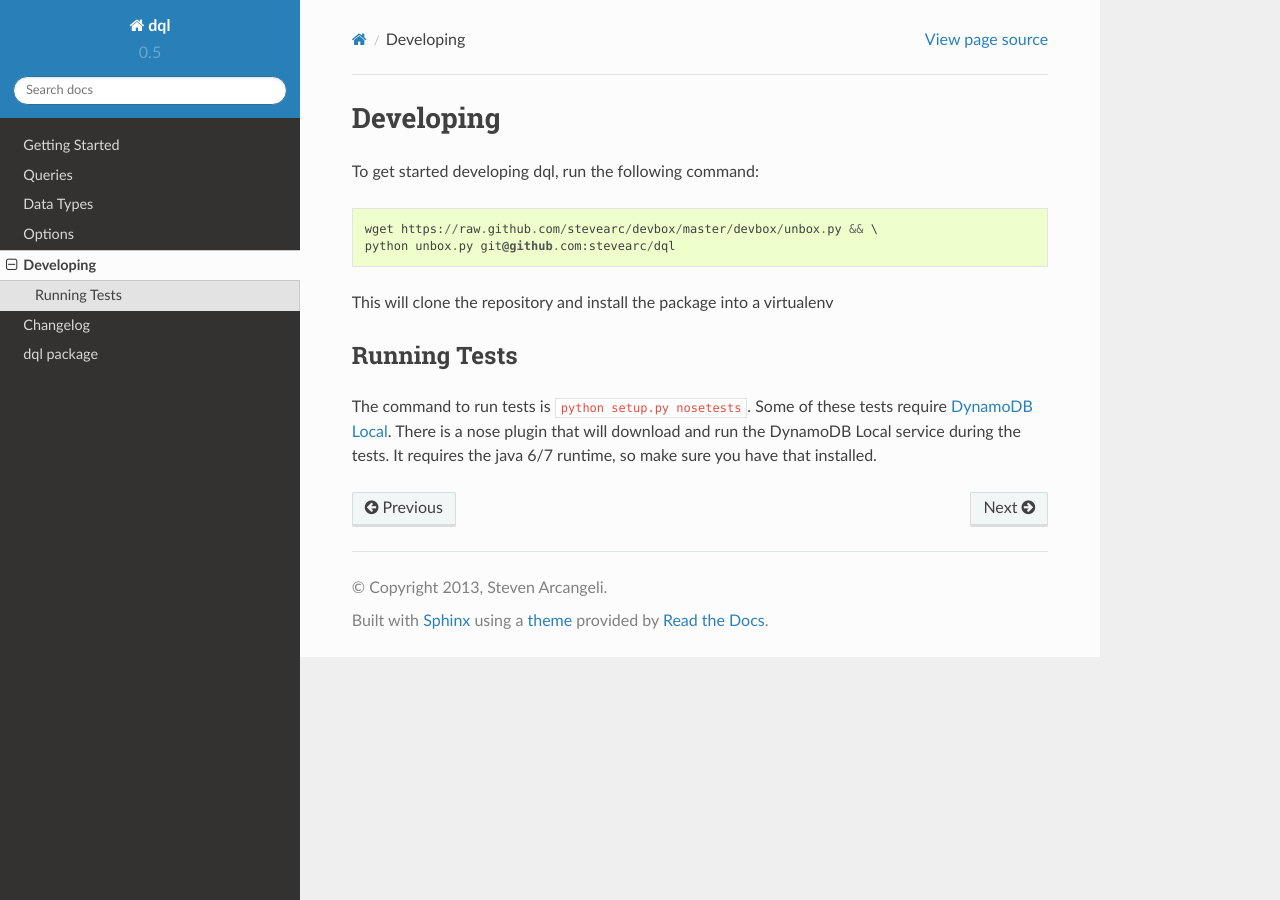
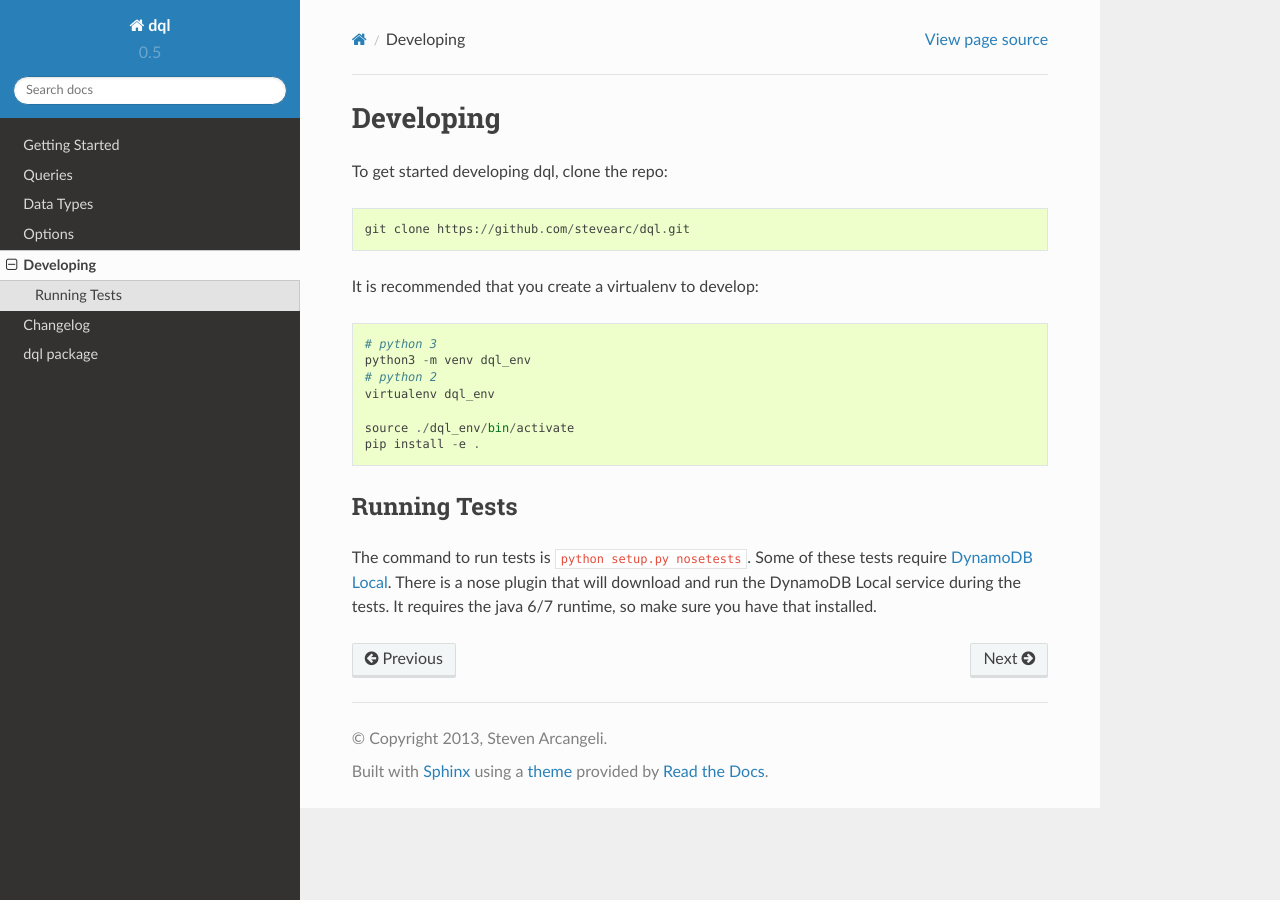
Before and after one commit to stevearc/dql, a Sphinx documentation site: the page built from doc/topics/develop.rst, in a window 1280 px wide. Built offline with Sphinx 7.4.7 and the Read the Docs theme 2.0.0, drawn with Linux system fonts in a browser that asks for light colours.

Commit message:
Fix #20: Update docs for developing

```diff
--- a/doc/topics/develop.rst
+++ b/doc/topics/develop.rst
@@ -1,11 +1,18 @@
 Developing
 ==========
-To get started developing dql, run the following command::
+To get started developing dql, clone the repo::
 
-    wget https://raw.github.com/stevearc/devbox/master/devbox/unbox.py && \
-    python unbox.py git@github.com:stevearc/dql
+    git clone https://github.com/stevearc/dql.git
 
-This will clone the repository and install the package into a virtualenv
+It is recommended that you create a virtualenv to develop::
+
+    # python 3
+    python3 -m venv dql_env
+    # python 2
+    virtualenv dql_env
+
+    source ./dql_env/bin/activate
+    pip install -e .
 
 Running Tests
 -------------
```
